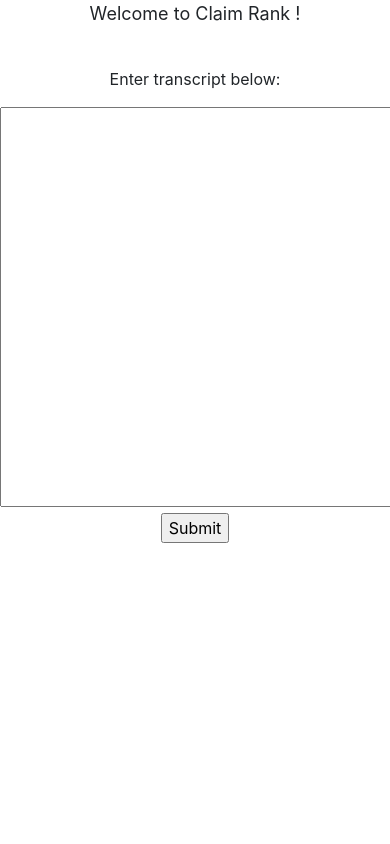
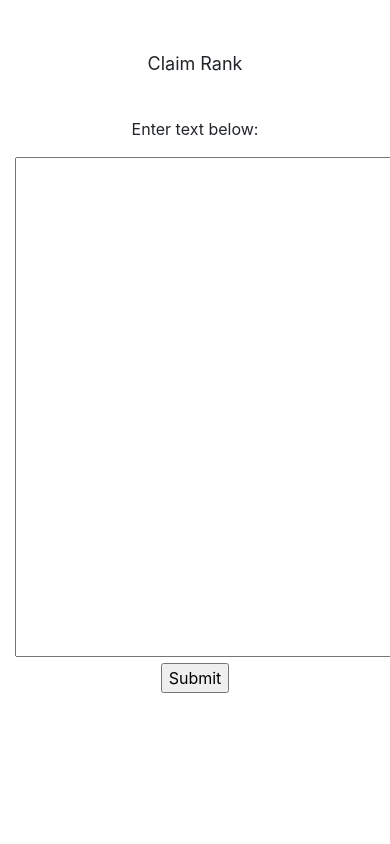
Before and after one commit to apepa/claim-rank, a Flask app: page / in a window 390 px wide; the page is wider, and only the part inside the window is pictured. Run offline with Flask 2, Linux system fonts and the light colour scheme; parts of the project's set-up code (start-up, migrations or seed data) failed here and were passed over; some libraries are stand-ins or nearby versions.

Commit message:
fix:  responsive layout added + bootstrap grid

```diff
--- a/src/templates/index.html
+++ b/src/templates/index.html
@@ -12,25 +12,44 @@
     </head>
     <body>
 
+        <div class="container-fluid" style="height: 100vh; width: 100vw;">
+
+            <div class="row">
+                <div class="col-md-12">
 
                     <div style="text-align:center;">
-            <p id ="testp" style="font-size:large;"> Welcome to Claim Rank ! </p>
+                        <div style="margin-top: 50px;">
+                            <p style="font-size:large;">Claim Rank</p>
+                        </div>
                         <br>
-            <p>Enter transcript below:</p>
+                        <p>Enter text below:</p>
+                    </div>
+                </div>
+            </div>
+
+            <div class="row">
+                <div class="col-md-12" style="text-align:center;">
                     <form action="showResults" method="POST">
-                <textarea type="text" name="transcript" cols="100" rows="100" style="overflow:scroll; height: 400px; width:800px; "></textarea>
+                        <textarea id="inputBox" type="text" name="transcript" cols="120" rows="100" style="overflow:scroll; height:0px; "></textarea>
                         <br>
                         <input id="testbtn" type="submit" name="showResults" value="Submit">
                     </form>
                 </div>
+            </div>
 
+
+
+
+
+
+        </div>
 
 
         <script>
 
             $(document).ready(function()
             {
-                window.alert("hello");
+                $("#inputBox").animate({height: "500px"},900);
 
             });
 
```
Also changed, not shown: src/templates/results.html (+21 -4 lines). Lines whose indentation alone changed are shown as unchanged.
